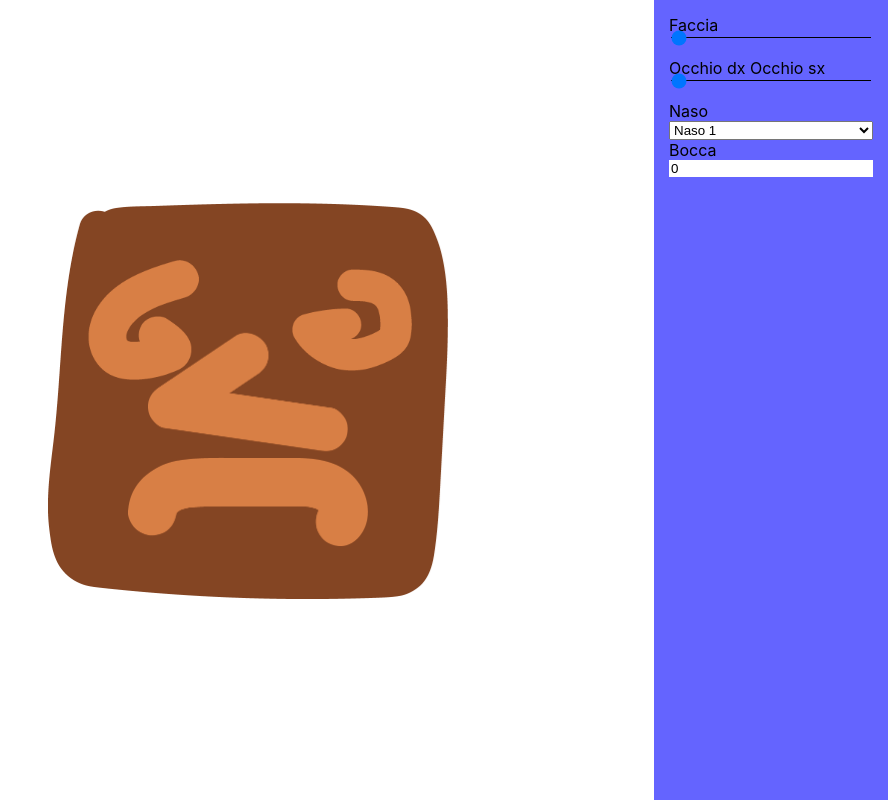
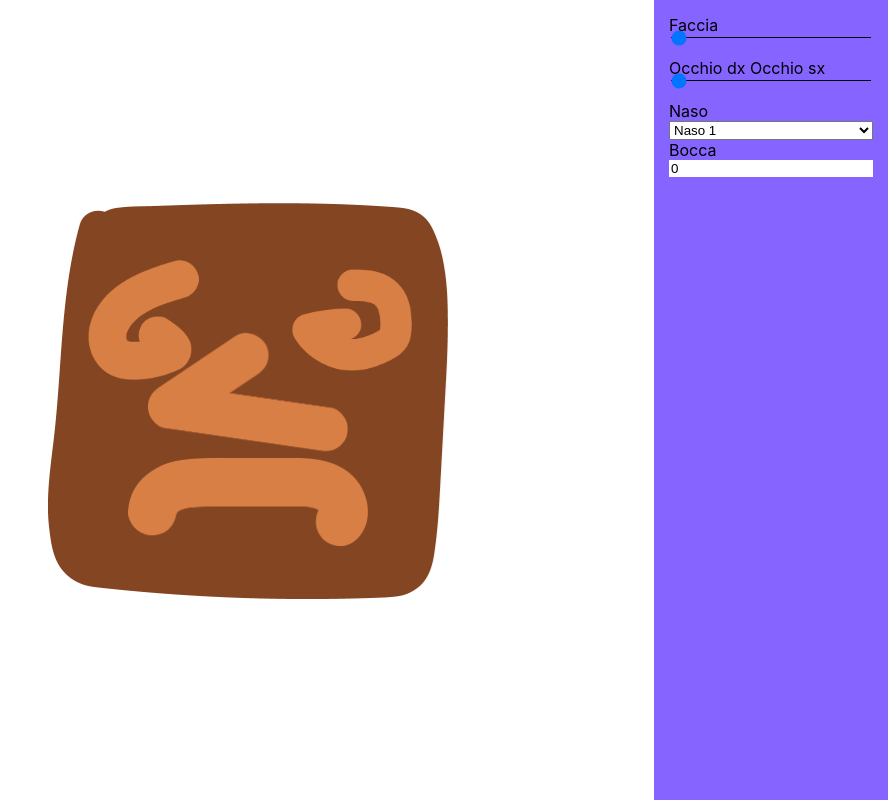
Before and after one commit to Moodyl/Avatar_Generator, a plain HTML site: page index.html in a window 1280 px wide. Shown: the whole page, without its empty margins (392-1280 px from the left). Drawn offline with Linux system fonts and the light colour scheme.

Commit message:
Update index.html

```diff
--- a/index.html
+++ b/index.html
@@ -12,7 +12,7 @@
         }
 
         .interfaccia {
-            background-color: rgb(100, 100, 255);
+            background-color: rgb(134, 100, 255);
             position: absolute;
             right: 0;
             top: 0;
```
